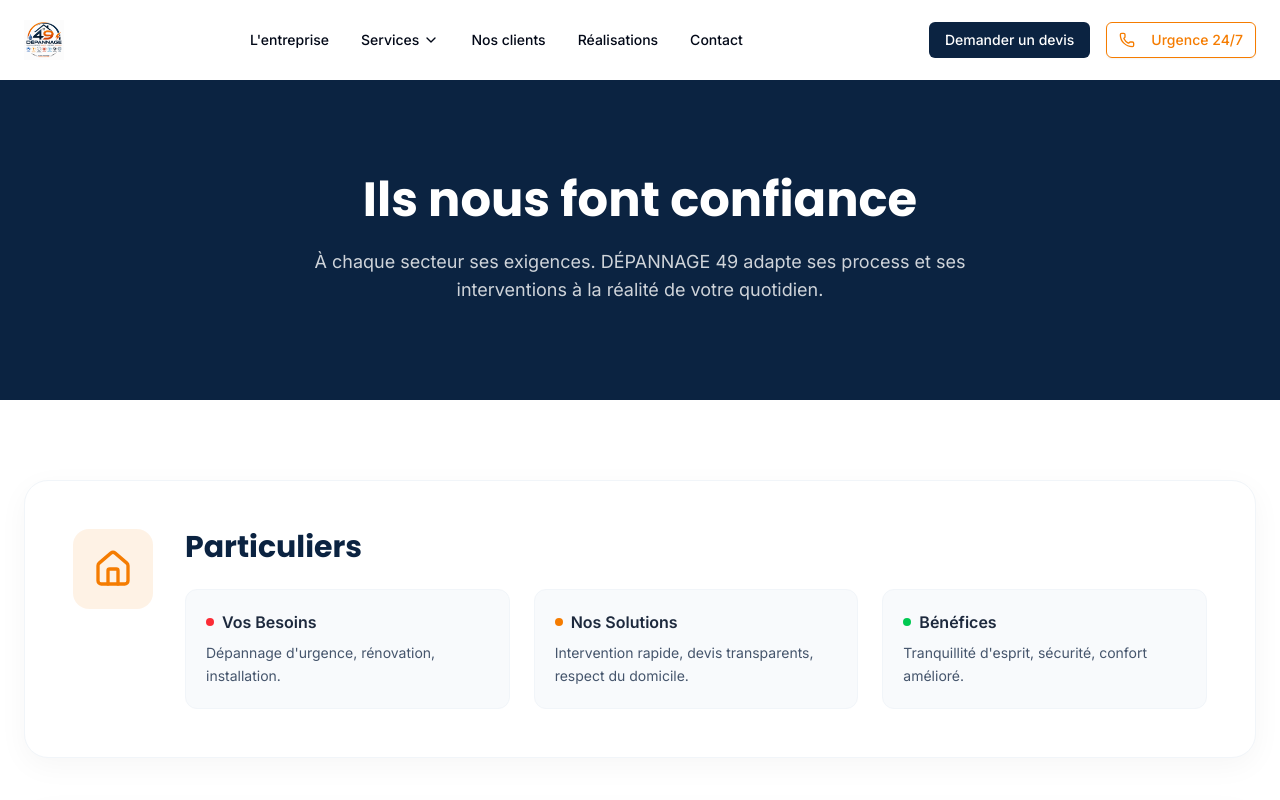
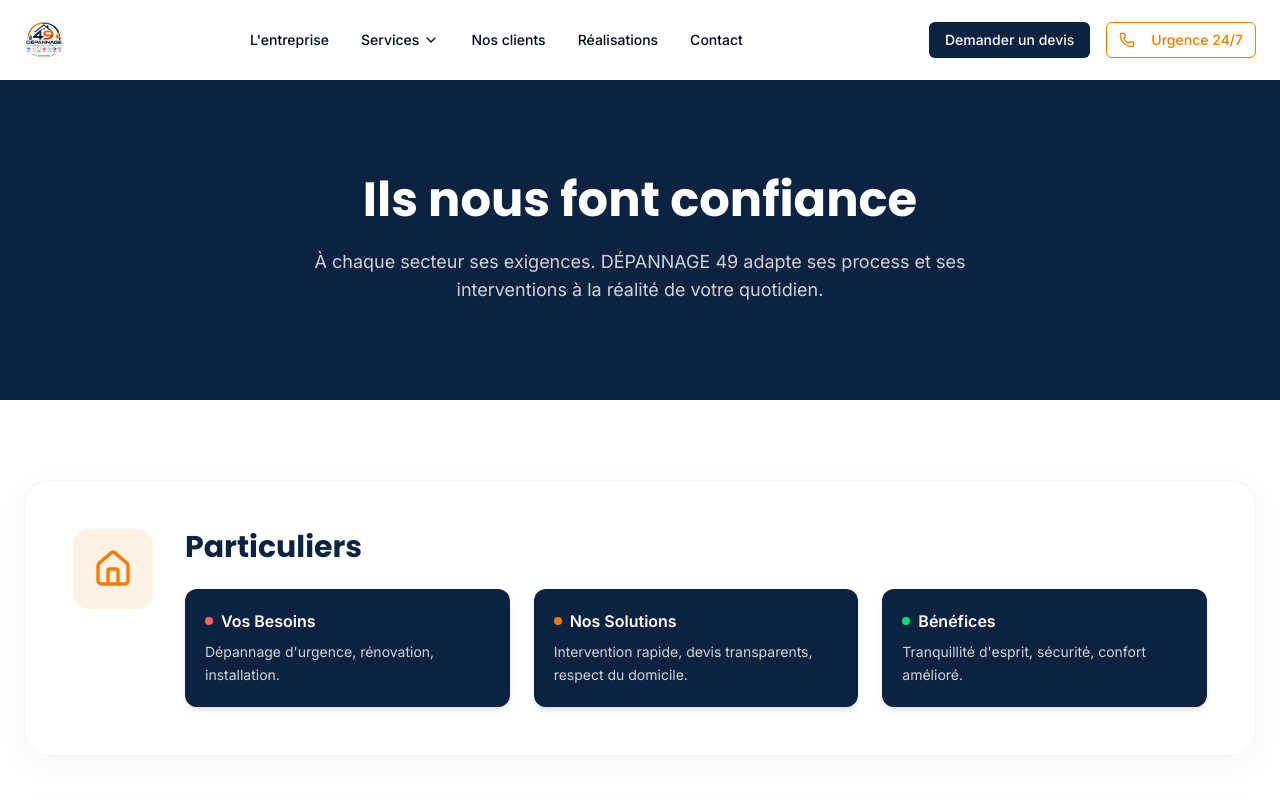
Before and after one commit to chezdemba-cmd/Depannage49, a Next.js app: page /clients in a window 1280 px wide. Shown: the top 800 px of the page. Built offline with nearby package versions, Linux system fonts and the light colour scheme.

Commit message:
style: change background of client badges to primary blue

```diff
--- a/src/app/clients/page.tsx
+++ b/src/app/clients/page.tsx
@@ -68,26 +68,26 @@ export default function ClientsPage() {
                 <div className="flex-1">
                   <h2 className="text-2xl md:text-3xl font-bold font-heading text-primary mb-6">{client.title}</h2>
                   <div className="grid grid-cols-1 md:grid-cols-3 gap-6">
-                    <div className="bg-slate-50 rounded-xl p-5 border border-slate-100">
-                      <h3 className="font-semibold text-slate-800 mb-2 flex items-center gap-2">
-                        <span className="w-2 h-2 rounded-full bg-red-500"></span>
+                    <div className="bg-primary text-white rounded-xl p-5 shadow-md transition-transform hover:-translate-y-1">
+                      <h3 className="font-semibold mb-2 flex items-center gap-2">
+                        <span className="w-2 h-2 rounded-full bg-red-400"></span>
                         Vos Besoins
                       </h3>
-                      <p className="text-slate-600 text-sm leading-relaxed">{client.besoins}</p>
+                      <p className="text-white/80 text-sm leading-relaxed">{client.besoins}</p>
                     </div>
-                    <div className="bg-slate-50 rounded-xl p-5 border border-slate-100">
-                      <h3 className="font-semibold text-slate-800 mb-2 flex items-center gap-2">
+                    <div className="bg-primary text-white rounded-xl p-5 shadow-md transition-transform hover:-translate-y-1">
+                      <h3 className="font-semibold mb-2 flex items-center gap-2">
                         <span className="w-2 h-2 rounded-full bg-secondary"></span>
                         Nos Solutions
                       </h3>
-                      <p className="text-slate-600 text-sm leading-relaxed">{client.solutions}</p>
+                      <p className="text-white/80 text-sm leading-relaxed">{client.solutions}</p>
                     </div>
-                    <div className="bg-slate-50 rounded-xl p-5 border border-slate-100">
-                      <h3 className="font-semibold text-slate-800 mb-2 flex items-center gap-2">
-                        <span className="w-2 h-2 rounded-full bg-green-500"></span>
+                    <div className="bg-primary text-white rounded-xl p-5 shadow-md transition-transform hover:-translate-y-1">
+                      <h3 className="font-semibold mb-2 flex items-center gap-2">
+                        <span className="w-2 h-2 rounded-full bg-green-400"></span>
                         Bénéfices
                       </h3>
-                      <p className="text-slate-600 text-sm leading-relaxed">{client.benefices}</p>
+                      <p className="text-white/80 text-sm leading-relaxed">{client.benefices}</p>
                     </div>
                   </div>
                 </div>
```
